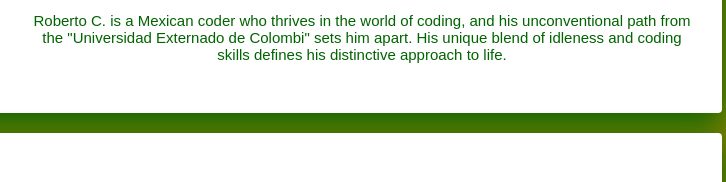
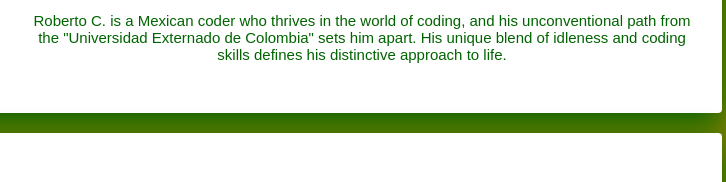
Before and after one commit to Alexandre-LeBacon/my-startu, a plain HTML site: page index.html in a window 1280 px wide. Shown: the part 377-559 px from the top of the page, 348-1074 px from the left. Drawn offline with Linux system fonts and the light colour scheme; a web font is replaced by a local one.

Commit message:
Update index.html

```diff
--- a/index.html
+++ b/index.html
@@ -29,7 +29,7 @@
     <h2>Roberto C.</h2>
     <img src="Images2/matthieu.jpg" class="centered-img" width="220px" height="220px" alt="Alex's photo" id=profile.jpg>
         <ul class="para">
-        <li>Roberto C. is a Mexican coder who thrives in the world of coding, and his unconventional path from the "Universidad Externado de Colombi" sets him apart. His unique blend of idleness and coding skills defines his distinctive approach to life.</li>
+        <li>Roberto C. is a Mexican coder who thrives in the world of coding, and his unconventional path from the "Universidad Externado de Colombia" sets him apart. His unique blend of idleness and coding skills defines his distinctive approach to life.</li>
     </ul>
     </div>
 
```
